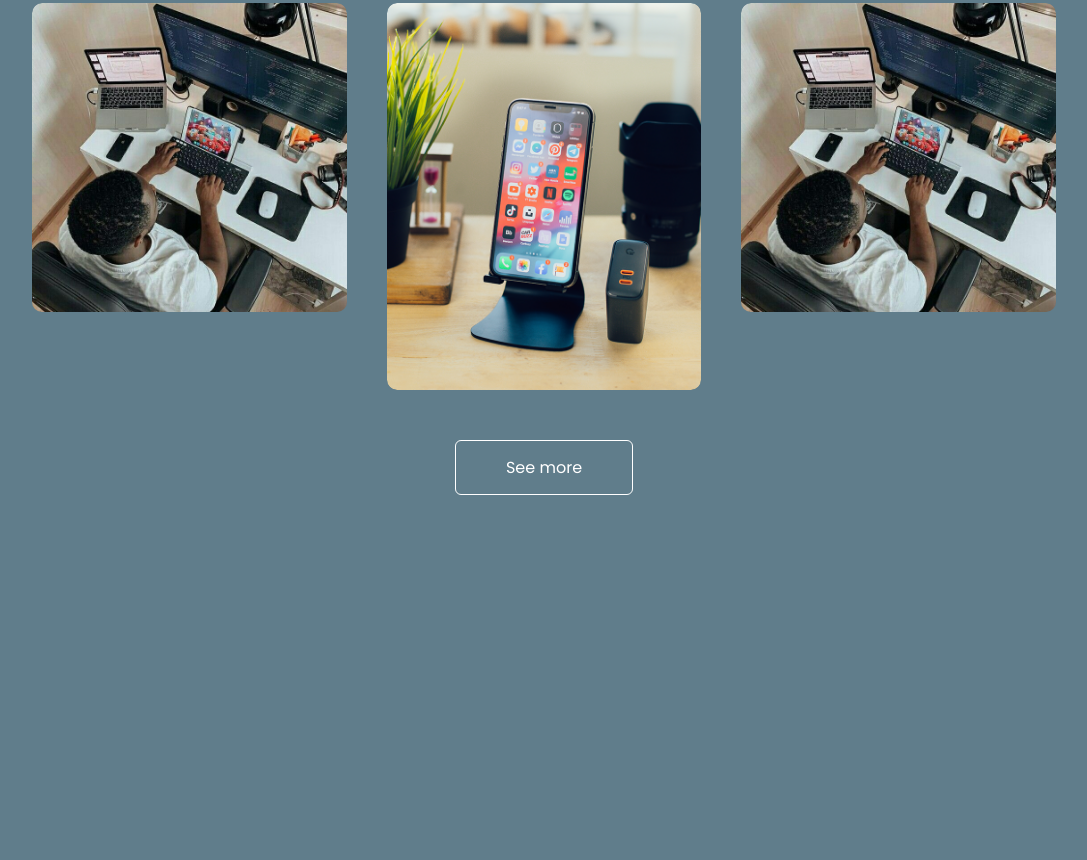
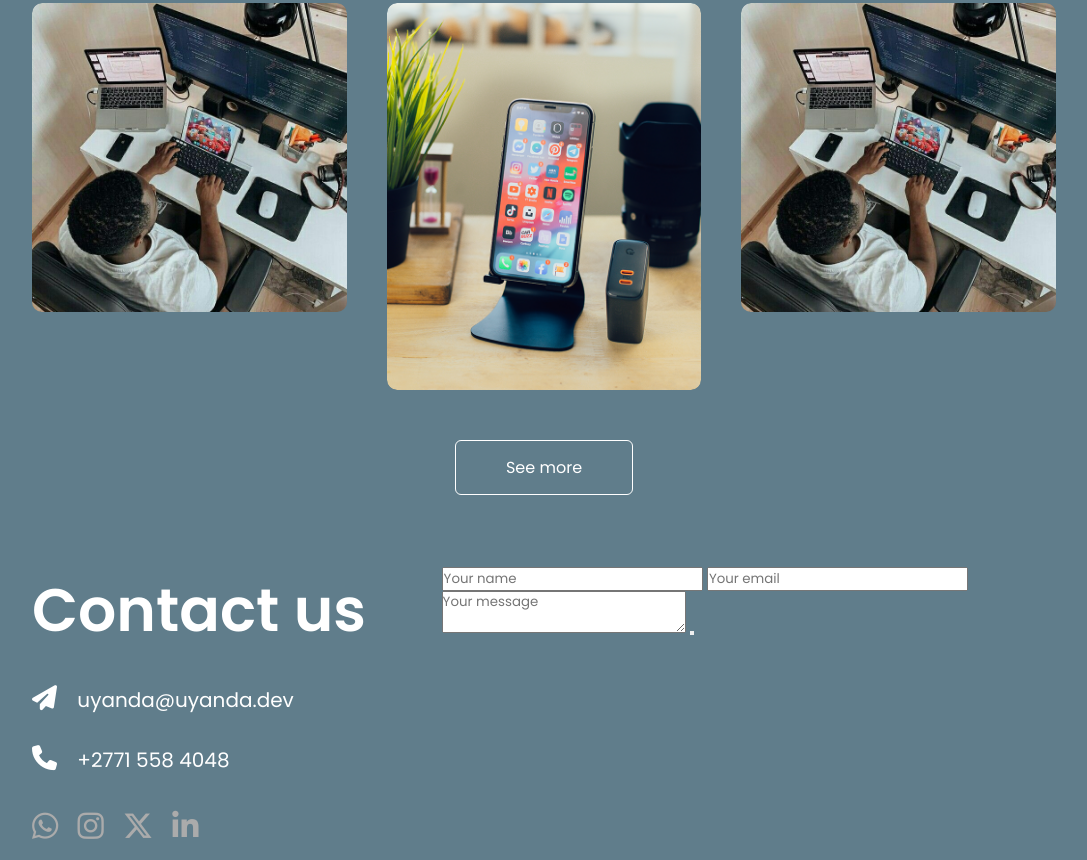
Before and after one commit to uyanda-maseti/riq-st-patrick, a plain HTML site: page index.html in a window 1280 px wide. Shown: the part 2528-3388 px from the top of the page, without its empty margins (96-1183 px from the left). Before the commit the page ends 3083 px from the top, so only its background shows below. Drawn offline with Linux system fonts and the light colour scheme.

Commit message:
Add and style contact-left

```diff
--- a/css/style.css
+++ b/css/style.css
@@ -263,3 +263,36 @@ nav ul li a:hover::after {
     background: #72c7ee;
     color: #fff;
 }
+
+/* ---------- Contact ---------- */
+.conatct-left{
+    flex-basis: 35%;
+}
+.contact-right{
+    flex-basis: 60%;
+}
+.contact-left p{
+    color: #fff;
+    font-size: 20px;
+    margin-top: 30px;
+}
+.contact-left p i{
+    color: #fff;
+    margin-right: 15px;
+    font-size: 25px;
+}
+.social-icons{
+    margin-top: 30px;
+}
+.social-icons a{
+    text-decoration: none;
+    font-size: 30px;
+    margin-right: 15px;
+    color: #ababab;
+    display: inline-block;
+    transition: transform 0.5s;
+}
+.social-icons a:hover{
+    color: #000;
+    transform: translateY(-5px);
+}
--- a/index.html
+++ b/index.html
@@ -141,6 +141,33 @@
         </div>
      </div>
 
+    <!-- ---------- Contact ---------- -->
+     <div id="contact">
+        <div class="container">
+            <div class="row">
+                <div class="contact-left">
+                    <h1 class="sub-title">Contact us</h1>
+                    <p><i class="fa-solid fa-paper-plane"></i> uyanda@uyanda.dev</p>
+                    <p><i class="fa-solid fa-phone"></i> +2771 558 4048</p>
+                    <div class="social-icons">
+                        <a href=""><i class="fa-brands fa-whatsapp"></i></a>
+                        <a href="#"><i class="fa-brands fa-instagram"></i></a>
+                        <a href="#"><i class="fa-brands fa-x-twitter"></i></a>
+                        <a href="#"><i class="fa-brands fa-linkedin-in"></i></a>
+                    </div>
+                </div>
+                <div class="contact-right">
+                    <form>
+                        <input type="text" name="name" placeholder="Your name" required>
+                        <input type="email" name="email" placeholder="Your email" required>
+                        <textarea name="Message" row="6" placeholder="Your message"></textarea>
+                        <button type="submit"></button>
+                    </form>
+                </div>
+            </div>
+        </div>
+     </div>
+
     <script src="js/main.js"></script>
 </body>
 </html>
```
